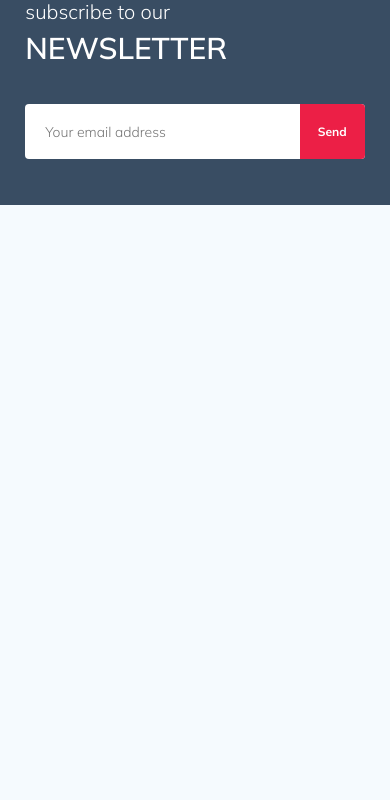
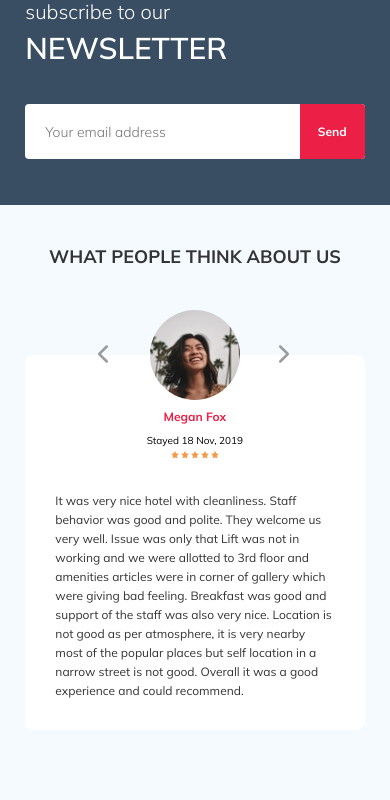
Before and after one commit to MedvedevNik/tour-plan, a PHP site: page / in a window 390 px wide. Shown: the part 1047-1847 px from the top of the page. Before the commit the page ends 1252 px from the top, so only its background shows below. Run offline with PHP 8.4, Linux system fonts and the light colour scheme; some libraries are stand-ins or nearby versions.

Commit message:
create: added reviews section with responsive

```diff
--- a/css/style.css
+++ b/css/style.css
@@ -451,7 +451,15 @@ body {
   border-radius: 8px;
 }
 
-.hotel-slider::after {
+.hotel-slider__slide {
+  position: relative;
+  width: 100%;
+  height: 100%;
+  border-radius: 8px;
+  overflow: hidden;
+}
+
+.hotel-slider__slide::after {
   content: '';
   position: absolute;
   width: 100%;
@@ -481,22 +489,27 @@ body {
   z-index: 10;
   width: 30px;
   height: 30px;
-  bottom: none;
+  border: none;
   cursor: pointer;
   background-repeat: no-repeat;
   background-position: center;
   background-size: 10px;
   background-color: transparent;
+  fill: #fff;
+}
+
+.hotel-slider__button-icon {
+  fill: #fff;
+  width: 10px;
+  height: 18px;
 }
 
 .hotel-slider__button--next {
   right: 18px;
-  background-image: url(../img/arrow-next.svg);
 }
 
 .hotel-slider__button--prev {
   left: 18px;
-  background-image: url(../img/arrow-prev.svg);
 }
 
 .hotel-slider__img {
@@ -874,6 +887,140 @@ body {
   background-color: #ec1d44;
 }
 
+.reviews {
+  padding: 40px 0 70px;
+}
+
+.reviews__title {
+  margin: 0;
+  margin-bottom: 70px;
+  font-weight: bold;
+  font-size: 36px;
+  line-height: 45px;
+  text-align: center;
+  text-transform: uppercase;
+}
+
+.reviews-slider__slide {
+  position: relative;
+  display: flex;
+  flex-direction: column;
+  align-items: center;
+  width: 730px;
+  margin: 45px auto 0;
+  padding: 0 62px 30px;
+  background-color: #ffffff;
+  border-radius: 8px;
+}
+
+.reviews-slider__slide::before {
+  position: absolute;
+  content: '';
+  top: 13px;
+  left: 62px;
+  width: 70px;
+  height: 47px;
+  background-image: url(../img/quote-left.svg);
+  background-repeat: no-repeat;
+}
+
+.reviews-slider__slide::after {
+  position: absolute;
+  content: '';
+  top: 118px;
+  right: 62px;
+  width: 70px;
+  height: 47px;
+  background-image: url(../img/quote-right.svg);
+  background-repeat: no-repeat;
+}
+
+.reviews-slider__button {
+  position: absolute;
+  top: 41%;
+  width: 30px;
+  height: 30px;
+  background-repeat: no-repeat;
+  background-size: 10px;
+  border: none;
+  background-color: transparent;
+  cursor: pointer;
+  z-index: 10;
+}
+
+.reviews-slider__button-icon {
+  width: 10px;
+  height: 18px;
+  fill: #828282;
+  opacity: 1;
+}
+
+.reviews-slider__button--prev {
+  left: 18px;
+}
+
+.reviews-slider__button--next {
+  right: 18px;
+}
+
+.reviews-slider__profile {
+  display: flex;
+  flex-direction: column;
+  align-items: center;
+  margin-top: -45px;
+  margin-bottom: 32px;
+}
+
+.reviews-slider__avatar {
+  width: 90px;
+  height: 90px;
+  margin-bottom: 9px;
+  border-radius: 50%;
+  object-fit: cover;
+}
+
+.reviews-slider__username {
+  margin: 0;
+  margin-bottom: 10px;
+  font-weight: bold;
+  font-size: 12px;
+  line-height: 15px;
+  color: #EC1F46;
+}
+
+.reviews-slider__date {
+  margin-bottom: 4px;
+  font-weight: normal;
+  font-size: 10px;
+  line-height: 13px;
+  color: #000000;
+}
+
+.reviews-slider__rating {
+  display: flex;
+  justify-content: space-between;
+  align-items: center;
+}
+
+.reviews-slider__text {
+  max-width: 537px;
+  margin: auto;
+  font-weight: normal;
+  font-size: 12px;
+  line-height: 19px;
+  text-align: justify;
+}
+
+.reviews-rating {
+  width: 48px;
+}
+
+.reviews-rating__icon {
+  fill: #F2994A;
+  height: 8px;
+  width: 8px;
+}
+
 @media (max-width: 1200px) {
   .container {
     max-width: 960px;
@@ -949,6 +1096,26 @@ body {
   }
   .newsletter {
     padding: 90px 0 93px;
+  }
+  .reviews__title {
+    margin-bottom: 50px;
+    font-size: 30px;
+    line-height: 38px;
+  }
+  .reviews-slider__slide {
+    padding: 0px 60px 30px 65px;
+  }
+  .reviews-slider__text {
+    max-width: 455px;
+  }
+  .reviews-slider__button {
+    top: 46%;
+  }
+  .reviews-slider__button--prev {
+    left: 0;
+  }
+  .reviews-slider__button--next {
+    right: 0;
   }
 }
 
@@ -1087,6 +1254,34 @@ body {
   .subscribe {
     width: 100%;
   }
+  .reviews__title {
+    margin-bottom: 42px;
+    font-size: 18px;
+    line-height: 23px;
+  }
+  .reviews-slider__slide {
+    padding: 0px 30px 30px;
+  }
+  .reviews-slider__slide::after, .reviews-slider__slide::before {
+    display: none;
+  }
+  .reviews-slider__text {
+    max-width: 455px;
+    text-align: left;
+  }
+  .reviews-slider__button {
+    top: 30px;
+  }
+  .reviews-slider__button--prev {
+    margin-left: -92px;
+    left: 50%;
+    transform: translate(-50%, 0);
+  }
+  .reviews-slider__button--next {
+    margin-right: -89px;
+    right: 50%;
+    transform: translate(50%, 0);
+  }
 }
 
 @media (max-width: 321px) {
--- a/index.html
+++ b/index.html
@@ -155,8 +155,16 @@
               </div>
             </div>
 
-            <div class="hotel-slider__button hotel-slider__button--prev"></div>
-            <div class="hotel-slider__button hotel-slider__button--next"></div>
+            <button class="hotel-slider__button hotel-slider__button--prev">
+              <svg class="hotel-slider__button-icon">
+                <use xlink:href="img/sprite.svg#arrow-prev"></use>
+              </svg>
+            </button>
+            <button class="hotel-slider__button hotel-slider__button--next">
+              <svg class="hotel-slider__button-icon">
+                <use xlink:href="img/sprite.svg#arrow-next"></use>
+              </svg>
+            </button>
           </div>
           <!-- /.hotel-slider -->
           <div class="hotel-right">
@@ -232,6 +240,64 @@
     </section>
     <!-- /.newsletter -->
 
+    <section class="reviews">
+      <div class="container">
+        <h2 class="reviews__title">What people think about&nbsp;us</h2>
+        <div class="swiper-container reviews-slider reviews__slider">
+          <div class="swiper-wrapper">
+            <div class="swiper-slide reviews-slider__slide">
+              <div class="reviews-slider__profile">
+                <img src="img/reviews-avatar-1.jpg" alt="Photo: Megan Fox" class="reviews-slider__avatar" />
+                <h3 class="reviews-slider__username">Megan Fox</h3>
+                <span class="reviews-slider__date">Stayed 18 Nov, 2019</span>
+                <div class="reviews-rating reviews-slider__rating">
+                  <svg class="icon reviews-rating__icon">
+                    <use xlink:href="img/sprite.svg#star"></use>
+                  </svg>
+                  <svg class="icon reviews-rating__icon">
+                    <use xlink:href="img/sprite.svg#star"></use>
+                  </svg>
+                  <svg class="icon reviews-rating__icon">
+                    <use xlink:href="img/sprite.svg#star"></use>
+                  </svg>
+                  <svg class="icon reviews-rating__icon">
+                    <use xlink:href="img/sprite.svg#star"></use>
+                  </svg>
+                  <svg class="icon reviews-rating__icon">
+                    <use xlink:href="img/sprite.svg#star"></use>
+                  </svg>
+                </div>
+                <!-- /.reviews-slider__rating -->
+              </div>
+              <!-- /.reviews-slider__profile-->
+              <div class="reviews-slider__text">
+                It was very nice hotel with cleanliness. Staff behavior was good and polite. They welcome us very well. Issue was only that Lift was not in
+                working and we were allotted to 3rd floor and amenities articles were in corner of gallery which were giving bad feeling. Breakfast was good and
+                support of the staff was also very nice. Location is not good as per atmosphere, it is very nearby most of the popular places but self location
+                in a narrow street is not good. Overall it was a good experience and could recommend.
+              </div>
+              <!-- /.reviews-slider__text -->
+            </div>
+            <!-- /.reviews-slider__slide -->
+          </div>
+
+          <button class="reviews-slider__button reviews-slider__button--prev">
+            <svg class="reviews-slider__button-icon">
+              <use xlink:href="img/sprite.svg#arrow-prev"></use>
+            </svg>
+          </button>
+          <button class="reviews-slider__button reviews-slider__button--next">
+            <svg class="reviews-slider__button-icon">
+              <use xlink:href="img/sprite.svg#arrow-next"></use>
+            </svg>
+          </button>
+        </div>
+        <!-- /.reviews-slider -->
+      </div>
+      <!-- /.container -->
+    </section>
+    <!-- /.reviews -->
+
     <script src="https://ajax.googleapis.com/ajax/libs/jquery/1.11.0/jquery.min.js"></script>
     <script src="js/parallax.min.js"></script>
     <script src="js/swiper-bundle.min.js"></script>
--- a/js/scripts.js
+++ b/js/scripts.js
@@ -2,7 +2,7 @@ const hotelSwiper = new Swiper('.hotel-slider', {
   // Optional parameters
   loop: true,
   speed: 1000,
-
+  effect: 'coverflow',
   // Autoplay
   autoplay: {
     delay: 2000,
@@ -20,3 +20,21 @@ const hotelSwiper = new Swiper('.hotel-slider', {
     onlyInViewport: false,
   },
 });
+
+const reviewsSlider = new Swiper('.reviews-slider', {
+  // Optional parameters
+  loop: true,
+  speed: 1000,
+
+  // Navigation arrows
+  navigation: {
+    nextEl: '.reviews-slider__button--next',
+    prevEl: '.reviews-slider__button--prev',
+  },
+
+  // Keyboard swipe
+  keyboard: {
+    enabled: true,
+    onlyInViewport: false,
+  },
+});
--- a/sass/_media.sass
+++ b/sass/_media.sass
@@ -54,7 +54,22 @@
     height: 210px
   .newsletter
     padding: 90px 0 93px
-
+  .reviews
+    &__title
+      margin-bottom: 50px
+      font-size: 30px
+      line-height: 38px
+    &-slider
+      &__slide
+        padding: 0px 60px 30px 65px
+      &__text
+        max-width: 455px
+      &__button
+        top: 46%
+        &--prev
+          left: 0
+        &--next
+          right: 0
 @media (max-width: 767px)
   .container, .newsletter-wrapper
     max-width: 576px
@@ -162,6 +177,30 @@
       height: 179px
   .subscribe
     width: 100%
+  .reviews
+    &__title
+      margin-bottom: 42px
+      font-size: 18px
+      line-height: 23px
+    &-slider
+      &__slide
+        padding: 0px 30px 30px
+        &::after,
+        &::before
+          display: none
+      &__text
+        max-width: 455px
+        text-align: left
+      &__button
+        top: 30px
+        &--prev
+          margin-left: -92px
+          left: 50%
+          transform: translate(-50%, 0)
+        &--next
+          margin-right: -89px
+          right: 50%
+          transform: translate(50%, 0)
 @media (max-width: 321px)
   .map
     height: 176px
--- a/sass/style.sass
+++ b/sass/style.sass
@@ -12,5 +12,7 @@
 @import 'templates/header'
 // стили для newsletter
 @import 'templates/newsletter'
+// стили для reviews
+@import 'templates/reviews'
 //подключение стилей для адаптитва
 @import 'media'
--- /dev/null
+++ b/sass/templates/_reviews.sass
@@ -0,0 +1,101 @@
+.reviews
+  padding: 40px 0 70px
+  &__title
+    margin: 0
+    margin-bottom: 70px
+    font-weight: bold
+    font-size: 36px
+    line-height: 45px
+    text-align: center
+    text-transform: uppercase
+  &-slider
+    &__slide
+      position: relative
+      display: flex
+      flex-direction: column
+      align-items: center
+      width: 730px
+      margin: 45px auto 0
+      padding: 0 62px 30px
+      background-color: #ffffff
+      border-radius: 8px
+      &::before
+        position: absolute
+        content: ''
+        top: 13px
+        left: 62px
+        width: 70px
+        height: 47px
+        background-image: url(../img/quote-left.svg)
+        background-repeat: no-repeat
+      &::after
+        position: absolute
+        content: ''
+        top: 118px
+        right: 62px
+        width: 70px
+        height: 47px
+        background-image: url(../img/quote-right.svg)
+        background-repeat: no-repeat
+    &__button
+      position: absolute
+      top: 41%
+      width: 30px
+      height: 30px
+      background-repeat: no-repeat
+      background-size: 10px
+      border: none
+      background-color: transparent
+      cursor: pointer
+      z-index: 10
+      &-icon
+        width: 10px
+        height: 18px
+        fill: #828282
+        opacity: 1
+      &--prev
+        left: 18px
+      &--next
+        right: 18px
+    &__profile
+      display: flex
+      flex-direction: column
+      align-items: center
+      margin-top: -45px
+      margin-bottom: 32px
+    &__avatar
+      width: 90px
+      height: 90px
+      margin-bottom: 9px
+      border-radius: 50%
+      object-fit: cover
+    &__username
+      margin: 0
+      margin-bottom: 10px
+      font-weight: bold
+      font-size: 12px
+      line-height: 15px
+      color: $primary
+    &__date
+      margin-bottom: 4px
+      font-weight: normal
+      font-size: 10px
+      line-height: 13px
+      color: #000000
+    &__rating
+      display: flex
+      justify-content: space-between
+      align-items: center
+    &__text
+      max-width: 537px
+      margin: auto
+      font-weight: normal
+      font-size: 12px
+      line-height: 19px
+      text-align: justify
+  &-rating
+    width: 48px
+    &__icon
+      fill: #F2994A
+      height: 8px
+      width: 8px
```
Also changed, not shown: sass/templates/_hotel.sass (+21 -12 lines), img/quote-left.svg (added), img/quote-right.svg (added), img/reviews-avatar-1.jpg (added), img/sprite.svg, 1 other file.
